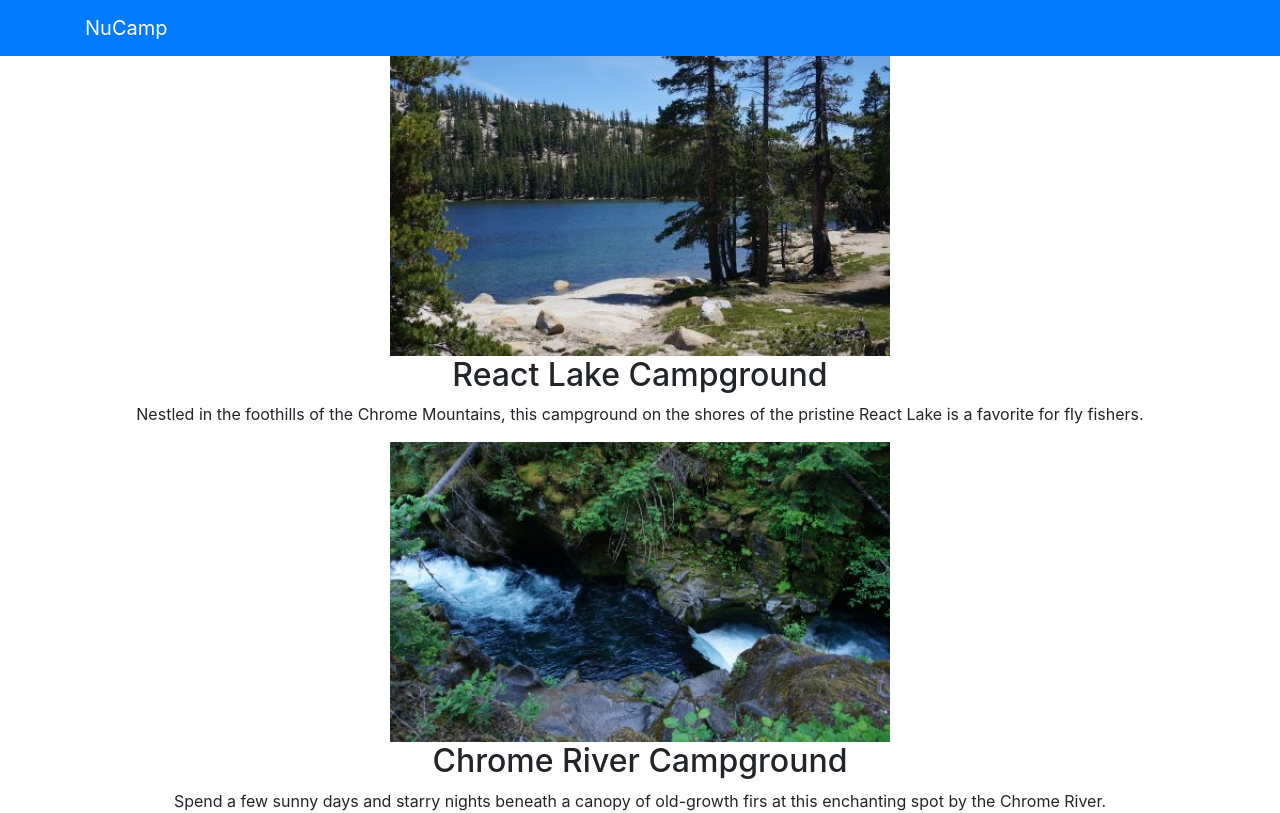
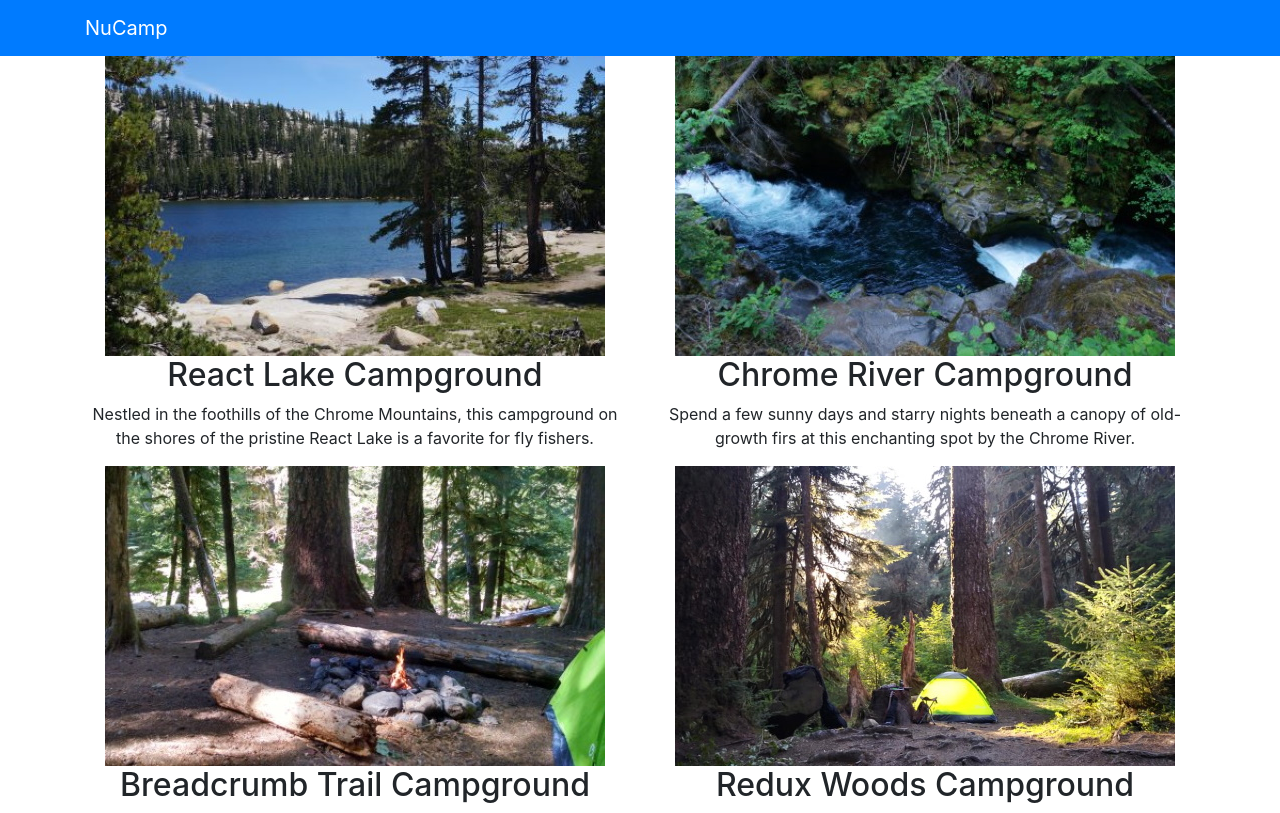
Before and after one commit to DannyLord1/reactproject, a React (Create React App) app: page / in a window 1280 px wide. Shown: the top 813 px of the page. Built offline with nearby package versions, Linux system fonts and the light colour scheme.

Commit message:
commit 1.1

```diff
--- a/src/components/DirectoryComponent.js
+++ b/src/components/DirectoryComponent.js
@@ -50,7 +50,7 @@ class Directory extends Component {
 
         return (
             <div className="container">
-                <div classname="row">
+                <div className="row">
                     {directory}
                 </div>
             </div>
```
